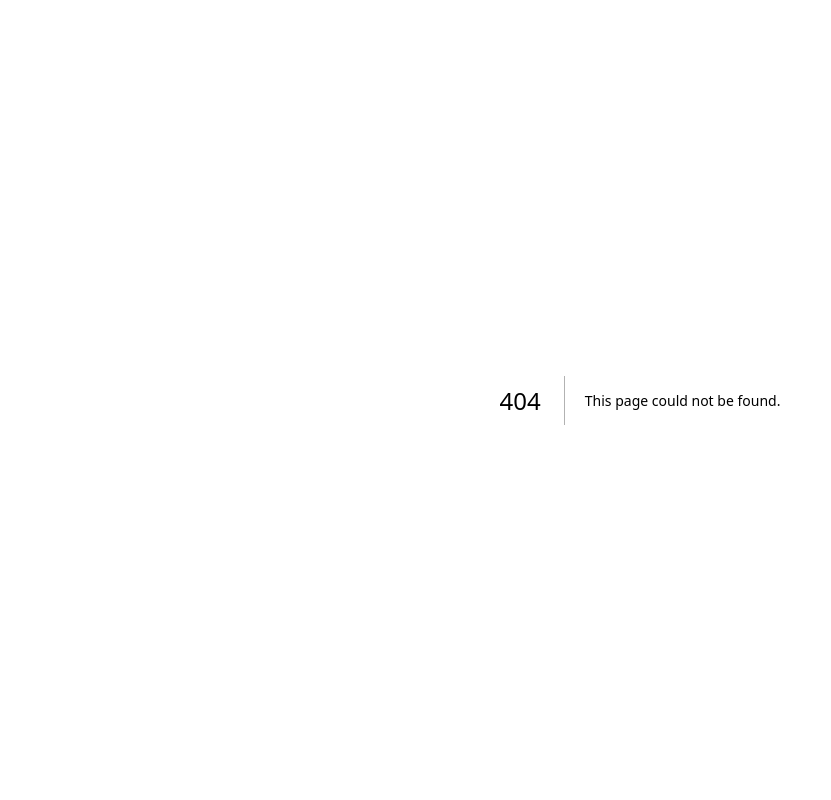
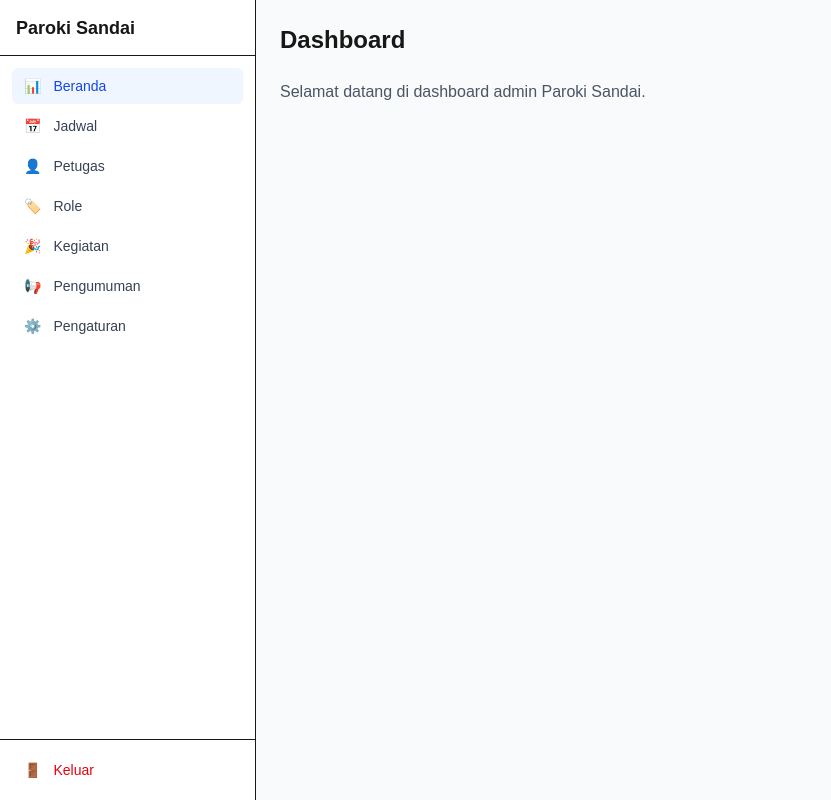
Before and after one commit to AlvharetVandeva/paroki-sandai-webapp, a Next.js app: page /dashboard in a window 1280 px wide. Before the commit this address had no page. Shown: the whole page, without its empty margins (0-831 px from the left). Built offline with nearby package versions, Linux system fonts and the light colour scheme.

Commit message:
feat: add auth system with supabase, login page, and dashboard layout

```diff
--- /dev/null
+++ b/app/(auth)/login/login-form.tsx
@@ -0,0 +1,80 @@
+"use client";
+
+import { useState } from "react";
+import { useRouter, useSearchParams } from "next/navigation";
+import { createClient } from "@/lib/supabase/client";
+
+export default function LoginForm() {
+  const [email, setEmail] = useState("");
+  const [password, setPassword] = useState("");
+  const [error, setError] = useState("");
+  const [loading, setLoading] = useState(false);
+  const router = useRouter();
+  const searchParams = useSearchParams();
+  const redirect = searchParams.get("redirect") ?? "/dashboard";
+
+  async function handleLogin(e: React.FormEvent) {
+    e.preventDefault();
+    setError("");
+    setLoading(true);
+
+    const supabase = createClient();
+    const { error: authError } = await supabase.auth.signInWithPassword({
+      email,
+      password,
+    });
+
+    if (authError) {
+      setError(authError.message);
+      setLoading(false);
+      return;
+    }
+
+    router.push(redirect);
+    router.refresh();
+  }
+
+  return (
+    <form onSubmit={handleLogin} className="space-y-4">
+      <div>
+        <label htmlFor="email" className="block text-sm font-medium">
+          Email
+        </label>
+        <input
+          id="email"
+          type="email"
+          required
+          value={email}
+          onChange={(e) => setEmail(e.target.value)}
+          className="mt-1 block w-full rounded-md border border-gray-300 px-3 py-2 text-sm shadow-sm focus:border-blue-500 focus:outline-none focus:ring-1 focus:ring-blue-500"
+          placeholder="admin@parokisandai.org"
+        />
+      </div>
+
+      <div>
+        <label htmlFor="password" className="block text-sm font-medium">
+          Password
+        </label>
+        <input
+          id="password"
+          type="password"
+          required
+          value={password}
+          onChange={(e) => setPassword(e.target.value)}
+          className="mt-1 block w-full rounded-md border border-gray-300 px-3 py-2 text-sm shadow-sm focus:border-blue-500 focus:outline-none focus:ring-1 focus:ring-blue-500"
+          placeholder="••••••••"
+        />
+      </div>
+
+      {error && <p className="text-sm text-red-600">{error}</p>}
+
+      <button
+        type="submit"
+        disabled={loading}
+        className="w-full rounded-md bg-blue-600 px-4 py-2 text-sm font-medium text-white hover:bg-blue-700 disabled:opacity-50"
+      >
+        {loading ? "Memproses..." : "Masuk"}
+      </button>
+    </form>
+  );
+}
--- /dev/null
+++ b/app/(auth)/login/page.tsx
@@ -0,0 +1,18 @@
+import { Suspense } from "react";
+import LoginForm from "./login-form";
+
+export default function LoginPage() {
+  return (
+    <div className="flex min-h-screen items-center justify-center bg-gray-50 px-4">
+      <div className="w-full max-w-sm rounded-lg border bg-white p-6 shadow-sm">
+        <h1 className="mb-6 text-center text-2xl font-bold">Login Admin</h1>
+        <p className="mb-6 text-center text-sm text-gray-500">
+          Masuk ke dashboard Paroki Sandai
+        </p>
+        <Suspense fallback={<div className="text-center text-sm text-gray-500">Memuat...</div>}>
+          <LoginForm />
+        </Suspense>
+      </div>
+    </div>
+  );
+}
--- /dev/null
+++ b/app/dashboard/layout.tsx
@@ -0,0 +1,16 @@
+import Sidebar from "@/components/ui/sidebar";
+
+export default function DashboardLayout({
+  children,
+}: {
+  children: React.ReactNode;
+}) {
+  return (
+    <div className="flex min-h-screen">
+      <Sidebar />
+      <main className="flex-1 overflow-y-auto bg-gray-50 p-6">
+        {children}
+      </main>
+    </div>
+  );
+}
--- /dev/null
+++ b/app/dashboard/page.tsx
@@ -0,0 +1,8 @@
+export default function DashboardPage() {
+  return (
+    <div>
+      <h1 className="mb-6 text-2xl font-bold">Dashboard</h1>
+      <p className="text-gray-600">Selamat datang di dashboard admin Paroki Sandai.</p>
+    </div>
+  );
+}
--- /dev/null
+++ b/components/ui/sidebar.tsx
@@ -0,0 +1,71 @@
+"use client";
+
+import Link from "next/link";
+import { usePathname } from "next/navigation";
+import { createClient } from "@/lib/supabase/client";
+import { useRouter } from "next/navigation";
+
+const SIDEBAR_ITEMS = [
+  { label: "Beranda", href: "/dashboard", icon: "📊" },
+  { label: "Jadwal", href: "/dashboard/schedules", icon: "📅" },
+  { label: "Petugas", href: "/dashboard/persons", icon: "👤" },
+  { label: "Role", href: "/dashboard/roles", icon: "🏷️" },
+  { label: "Kegiatan", href: "/dashboard/events", icon: "🎉" },
+  { label: "Pengumuman", href: "/dashboard/announcements", icon: "📢" },
+  { label: "Pengaturan", href: "/dashboard/settings", icon: "⚙️" },
+];
+
+export default function Sidebar() {
+  const pathname = usePathname();
+  const router = useRouter();
+
+  async function handleLogout() {
+    const supabase = createClient();
+    await supabase.auth.signOut();
+    router.push("/login");
+    router.refresh();
+  }
+
+  return (
+    <aside className="flex h-screen w-64 flex-col border-r bg-white">
+      <div className="flex h-14 items-center border-b px-4">
+        <Link href="/dashboard" className="text-lg font-bold">
+          Paroki Sandai
+        </Link>
+      </div>
+
+      <nav className="flex-1 overflow-y-auto p-3">
+        <ul className="space-y-1">
+          {SIDEBAR_ITEMS.map((item) => {
+            const isActive = pathname === item.href;
+            return (
+              <li key={item.href}>
+                <Link
+                  href={item.href}
+                  className={`flex items-center gap-3 rounded-md px-3 py-2 text-sm transition-colors ${
+                    isActive
+                      ? "bg-blue-50 font-medium text-blue-700"
+                      : "text-gray-700 hover:bg-gray-100"
+                  }`}
+                >
+                  <span>{item.icon}</span>
+                  {item.label}
+                </Link>
+              </li>
+            );
+          })}
+        </ul>
+      </nav>
+
+      <div className="border-t p-3">
+        <button
+          onClick={handleLogout}
+          className="flex w-full items-center gap-3 rounded-md px-3 py-2 text-sm text-red-600 hover:bg-red-50 transition-colors"
+        >
+          <span>🚪</span>
+          Keluar
+        </button>
+      </div>
+    </aside>
+  );
+}
--- /dev/null
+++ b/lib/supabase/client.ts
@@ -0,0 +1,8 @@
+import { createBrowserClient } from "@supabase/ssr";
+
+export function createClient() {
+  return createBrowserClient(
+    process.env.NEXT_PUBLIC_SUPABASE_URL!,
+    process.env.NEXT_PUBLIC_SUPABASE_ANON_KEY!,
+  );
+}
--- /dev/null
+++ b/lib/supabase/server.ts
@@ -0,0 +1,28 @@
+import { createServerClient } from "@supabase/ssr";
+import { cookies } from "next/headers";
+
+export async function createClient() {
+  const cookieStore = await cookies();
+
+  return createServerClient(
+    process.env.NEXT_PUBLIC_SUPABASE_URL!,
+    process.env.NEXT_PUBLIC_SUPABASE_ANON_KEY!,
+    {
+      cookies: {
+        getAll() {
+          return cookieStore.getAll();
+        },
+        setAll(cookiesToSet) {
+          try {
+            cookiesToSet.forEach(({ name, value, options }) =>
+              cookieStore.set(name, value, options),
+            );
+          } catch {
+            // The `setAll` method was called from a Server Component.
+            // This can be ignored if you have middleware refreshing sessions.
+          }
+        },
+      },
+    },
+  );
+}
--- a/package.json
+++ b/package.json
@@ -11,6 +11,7 @@
   "dependencies": {
     "@prisma/adapter-pg": "^7.8.0",
     "@prisma/client": "^7.8.0",
+    "@supabase/ssr": "^0.12.0",
     "@supabase/supabase-js": "^2.108.2",
     "clsx": "^2.1.1",
     "flowbite": "^4.0.2",
--- /dev/null
+++ b/proxy.ts
@@ -0,0 +1,54 @@
+import { type NextRequest, NextResponse } from "next/server";
+import { createServerClient } from "@supabase/ssr";
+
+export async function proxy(request: NextRequest) {
+  let supabaseResponse = NextResponse.next({ request });
+
+  const supabase = createServerClient(
+    process.env.NEXT_PUBLIC_SUPABASE_URL!,
+    process.env.NEXT_PUBLIC_SUPABASE_ANON_KEY!,
+    {
+      cookies: {
+        getAll() {
+          return request.cookies.getAll();
+        },
+        setAll(cookiesToSet) {
+          cookiesToSet.forEach(({ name, value }) =>
+            request.cookies.set(name, value),
+          );
+          supabaseResponse = NextResponse.next({ request });
+          cookiesToSet.forEach(({ name, value, options }) =>
+            supabaseResponse.cookies.set(name, value, options),
+          );
+        },
+      },
+    },
+  );
+
+  const {
+    data: { user },
+  } = await supabase.auth.getUser();
+
+  // Protect dashboard routes — redirect unauthenticated users to login
+  if (!user && request.nextUrl.pathname.startsWith("/dashboard")) {
+    const url = request.nextUrl.clone();
+    url.pathname = "/login";
+    url.searchParams.set("redirect", request.nextUrl.pathname);
+    return NextResponse.redirect(url);
+  }
+
+  // Redirect authenticated users away from login
+  if (user && request.nextUrl.pathname === "/login") {
+    const url = request.nextUrl.clone();
+    url.pathname = "/dashboard";
+    return NextResponse.redirect(url);
+  }
+
+  return supabaseResponse;
+}
+
+export const config = {
+  matcher: [
+    "/((?!_next/static|_next/image|favicon.ico|.*\\.(?:svg|png|jpg|jpeg|gif|webp)$).*)",
+  ],
+};
```
Also changed, not shown: 1 other file (tests, documents, lock files or other folders).
